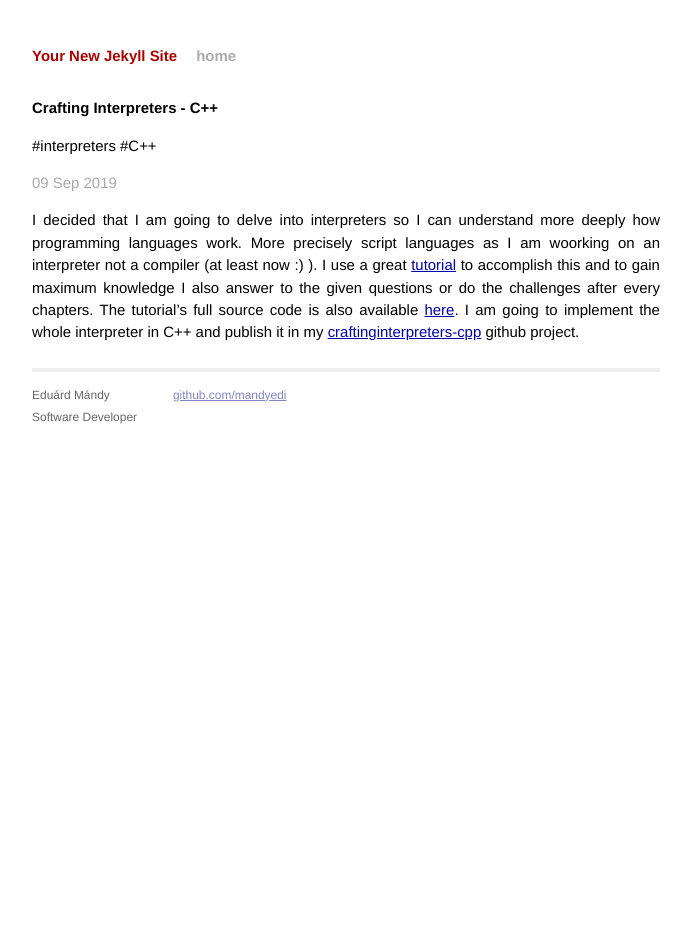
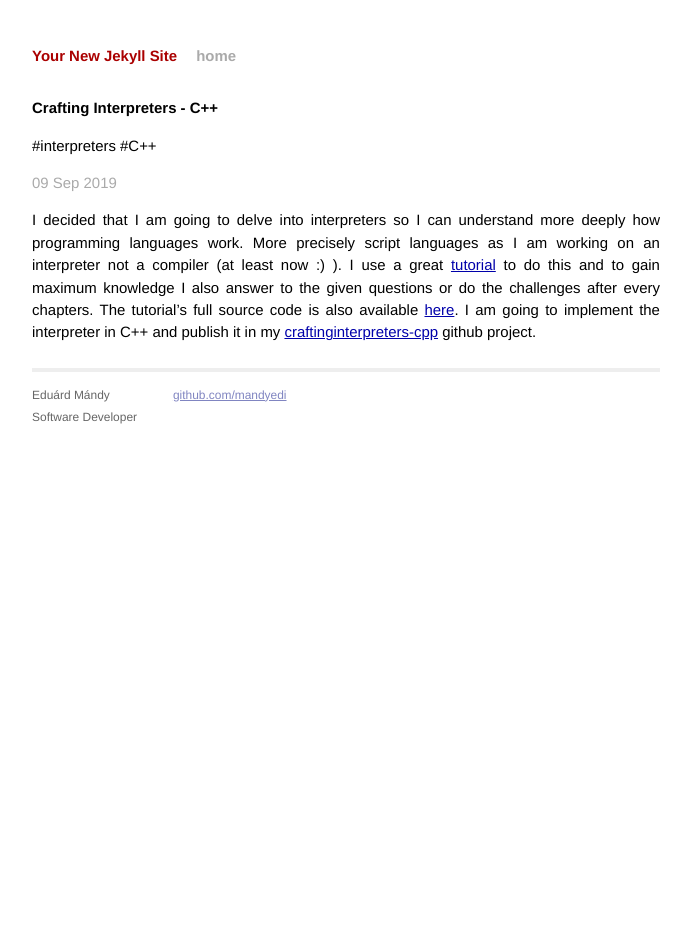
Before and after one commit to mandyedi/mandyedi.github.io, a Jekyll site: the page built from _posts/2019-09-09-crafting-interpreters-cpp.markdown, in a window 1280 px wide. Shown: the whole page, without its empty margins (294-985 px from the left). Built offline with Jekyll 4.4.1, drawn with Linux system fonts in a browser that asks for light colours.

Commit message:
Imrpove phasing of first post

```diff
--- a/_posts/2019-09-09-crafting-interpreters-cpp.markdown
+++ b/_posts/2019-09-09-crafting-interpreters-cpp.markdown
@@ -6,9 +6,9 @@ categories: programming-language
 tags: [interpreters, C++]
 ---
 
-I decided that I am going to delve into interpreters so I can understand more deeply how programming languages work. More precisely script languages as I am woorking on an interpreter not a compiler (at least now :) ).
-I use a great [tutorial][craft-web]{:target="_blank_"} to accomplish this and to gain maximum knowledge I also answer to the given questions or do the challenges after every chapters. The tutorial's full source code is also available [here][craft-github]{:target="_blank_"}.
-I am going to implement the whole interpreter in C++ and publish it in my [craftinginterpreters-cpp][craft-mine]{:target="_blank_"} github project.
+I decided that I am going to delve into interpreters so I can understand more deeply how programming languages work. More precisely script languages as I am working on an interpreter not a compiler (at least now :) ).
+I use a great [tutorial][craft-web]{:target="_blank_"} to do this and to gain maximum knowledge I also answer to the given questions or do the challenges after every chapters. The tutorial's full source code is also available [here][craft-github]{:target="_blank_"}.
+I am going to implement the interpreter in C++ and publish it in my [craftinginterpreters-cpp][craft-mine]{:target="_blank_"} github project.
 
 [craft-web]:    https://craftinginterpreters.com
 [craft-github]: https://github.com/munificent/craftinginterpreters
```
